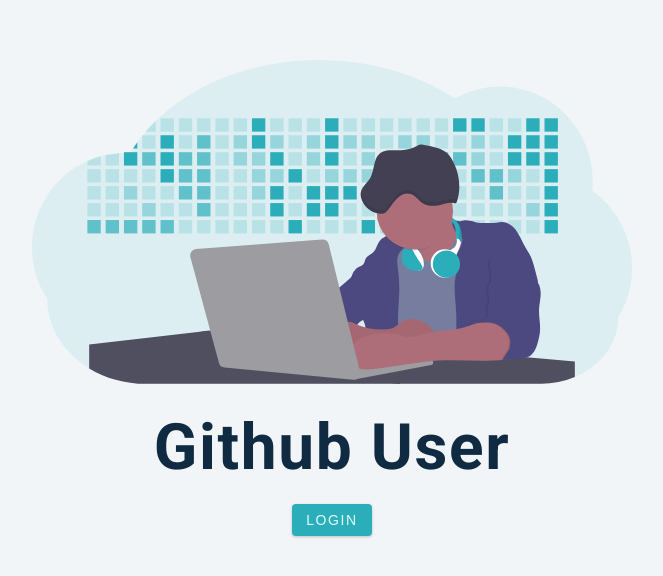
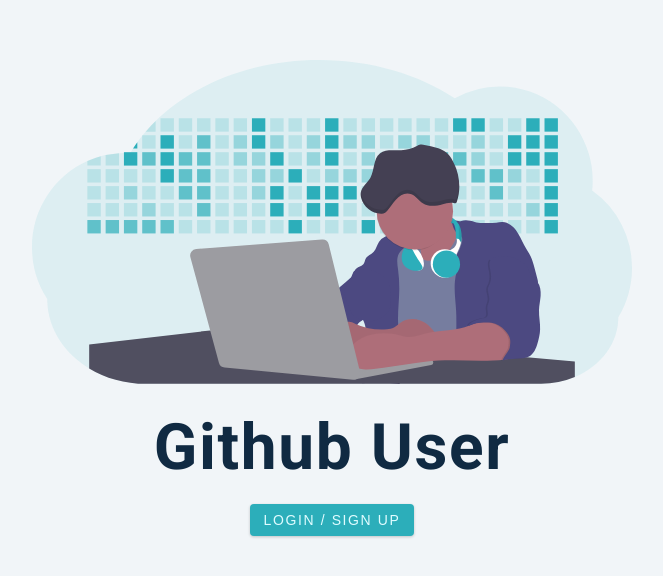
Before and after one commit to Artix9/react-github-search-users, a React (Create React App) app: page /login in a window 1280 px wide. Shown: the part 102-678 px from the top of the page, without its empty margins (308-971 px from the left). Built offline with nearby package versions, Linux system fonts and the light colour scheme; no server answers; what react-fusioncharts would draw is missing.

Commit message:
28 Private Route

```diff
--- a/src/App.js
+++ b/src/App.js
@@ -7,9 +7,9 @@
     <div>
       <Router>
         <Switch>
-          <Route path='/' exact={true}>
+          <PrivateRoute path='/' exact={true}>
             <Dashboard />
-          </Route>
+          </PrivateRoute>
           <Route path='/login'>
             <Login />
           </Route>
--- a/src/pages/Login.js
+++ b/src/pages/Login.js
@@ -2,13 +2,18 @@
 import { useAuth0 } from '@auth0/auth0-react';
 import styled from 'styled-components';
 import loginImg from '../images/login-img.svg';
+
 const Login = () => {
+  const { loginWithRedirect } = useAuth0();
+
   return (
     <Wrapper>
       <div className='container'>
         <img src={loginImg} alt='github user' />
         <h1>github user</h1>
-        <button className='btn'>login</button>
+        <button className='btn' onClick={loginWithRedirect}>
+          login / sign up
+        </button>
       </div>
     </Wrapper>
   );
--- a/src/pages/PrivateRoute.js
+++ b/src/pages/PrivateRoute.js
@@ -2,7 +2,17 @@
 import { Route, Redirect } from 'react-router-dom';
 import { useAuth0 } from '@auth0/auth0-react';
 
-const PrivateRoute = () => {
-  return <h2>private route component</h2>;
+const PrivateRoute = ({ children, ...rest }) => {
+  const { isAuthenticated, user } = useAuth0();
+  const isUser = isAuthenticated && user;
+
+  return (
+    <Route
+      {...rest}
+      render={() => {
+        return isUser ? children : <Redirect to='/login' />;
+      }}
+    />
+  );
 };
 export default PrivateRoute;
```
